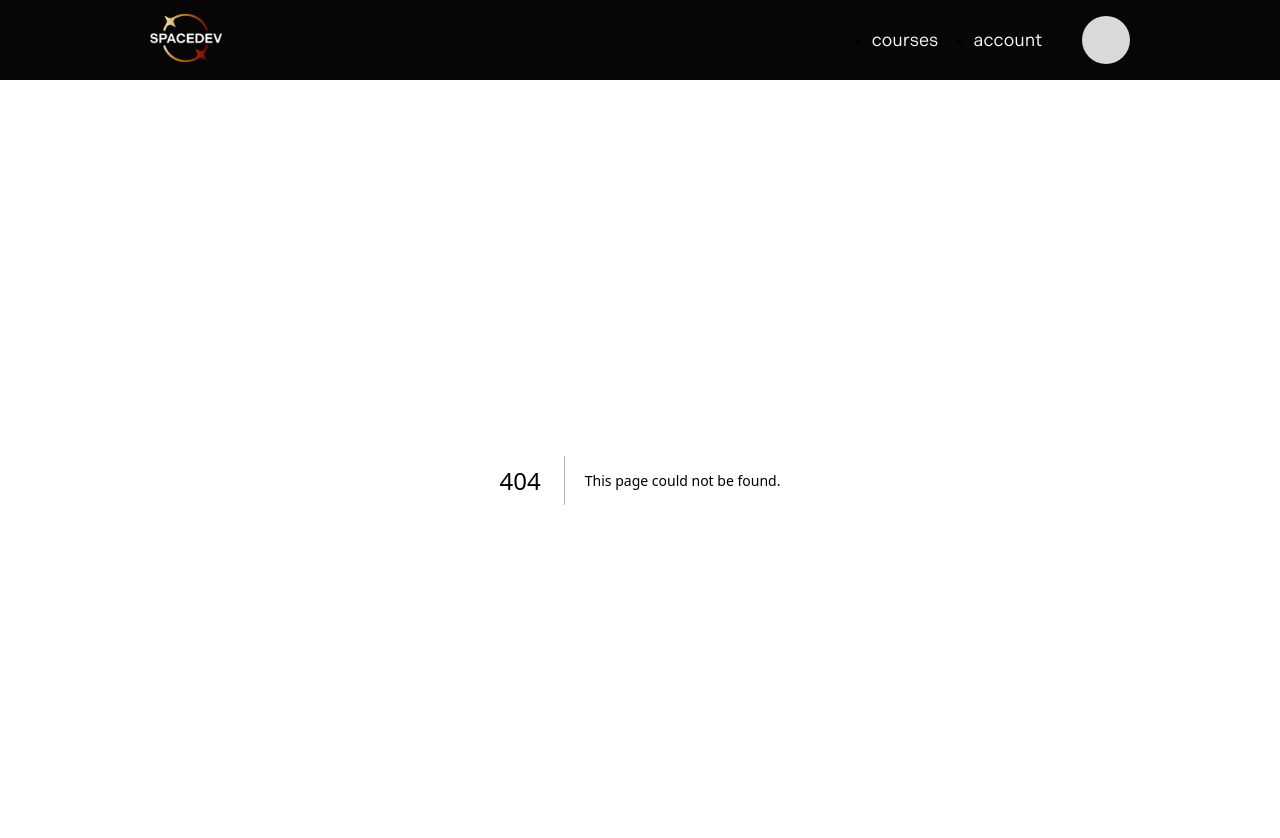
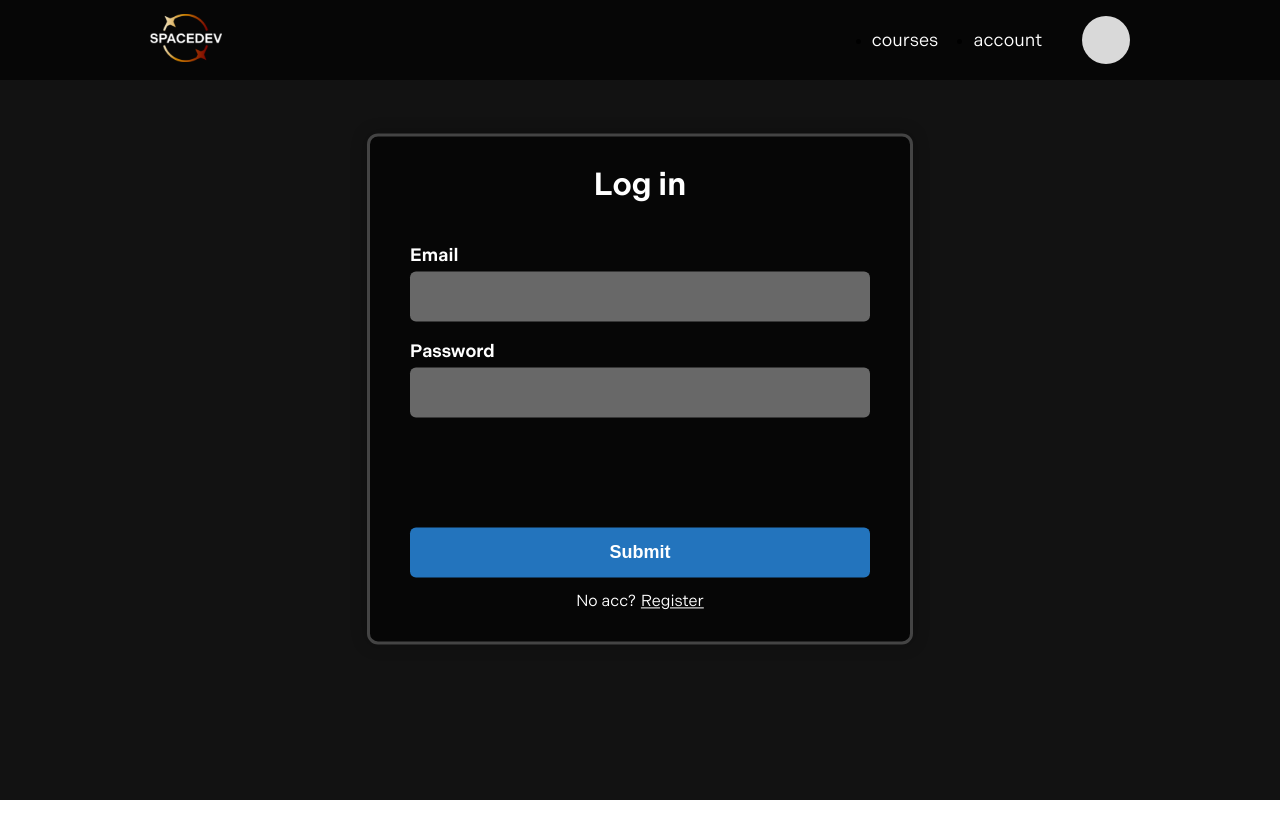
Before and after one commit to VRomanenko04/spacedev-0.1.0, a Next.js app: page /auth/login in a window 1280 px wide. Before the commit this address had no page. Shown: the top 838 px of the page. After the commit the page ends 800 px from the top, so only its background shows below. Built offline with nearby package versions, Linux system fonts and the light colour scheme.

Commit message:
Сделал вёрстку LoginPage

```diff
--- /dev/null
+++ b/src/app/auth/login/Login.module.scss
@@ -0,0 +1,86 @@
+@import '../../../styles/var.scss';
+
+.wrapper {
+    height: calc(100vh - 80px);
+    background: $background;
+    position: relative;
+    font-family: $fontIndivisible;
+}
+
+.container {
+    position: absolute;
+    left: 50%;
+    top: 50%;
+    transform: translate(-50%,-60%);
+    background-color: #060606;
+    color: #fff;
+    display: flex;
+    flex-direction: column;
+    align-items: center;
+    padding: 30px 40px;
+    box-shadow: 0 0 16px 0 rgba(0, 0, 0, 0.25);
+    border: 3px solid #444;
+    border-radius: 11px;
+}
+
+.title {
+    font-size: 32px;
+    margin-bottom: 40px;
+}
+
+.form {
+    display: flex;
+    flex-direction: column;
+    gap: 110px;
+
+    div {
+        display: flex;
+        flex-direction: column;
+        gap: 20px;
+    }
+}
+
+.label__text {
+    font-size: 18px;
+    font-weight: 600;
+    margin-bottom: 5px;
+}
+
+.input {
+    width: 450px;
+    height: 50px;
+    border: none;
+    border-radius: 6px;
+    background: #686868;
+    font-size: 22px;
+    padding: 0 5px;
+
+    &:focus {
+        outline: 1px solid #fff;
+        caret-color: #fff;
+    }
+}
+
+.btn {
+    background: #2374bd;
+    height: 50px;
+    border-radius: 6px;
+
+    p {
+        color: #fff;
+        font-size: 18px;
+        font-weight: 600;
+    }
+}
+
+.no__acc {
+    margin-top: 15px;
+    display: flex;
+    flex-direction: row;
+    gap: 5px;
+    font-size: 16px;
+
+    .link {
+        color: #fff;
+    }
+}
--- /dev/null
+++ b/src/app/auth/login/page.tsx
@@ -0,0 +1,33 @@
+import React from 'react'
+import styles from './Login.module.scss';
+import Button from '@/components/UI/Button/Button';
+import Link from 'next/link';
+
+const LoginPage = () => {
+    return (
+        <main className={styles.wrapper}>
+            <div className={styles.container}>
+                <h1 className={styles.title}>Log in</h1>
+                <form className={styles.form}>
+                    <div>
+                        <label>
+                            <p className={styles.label__text}>Email</p>
+                            <input className={styles.input} type="text" />
+                        </label>
+                        <label>
+                            <p className={styles.label__text}>Password</p>
+                            <input className={styles.input} type="text" />
+                        </label>
+                    </div>
+                    <Button buttonText='Submit' extraClass={styles.btn}/>
+                </form>
+                <div className={styles.no__acc}>
+                    <p>No acc?</p>
+                    <Link className={styles.link} href='/auth/register'>Register</Link>
+                </div>
+            </div>
+        </main>
+    )
+}
+
+export default LoginPage;
```
